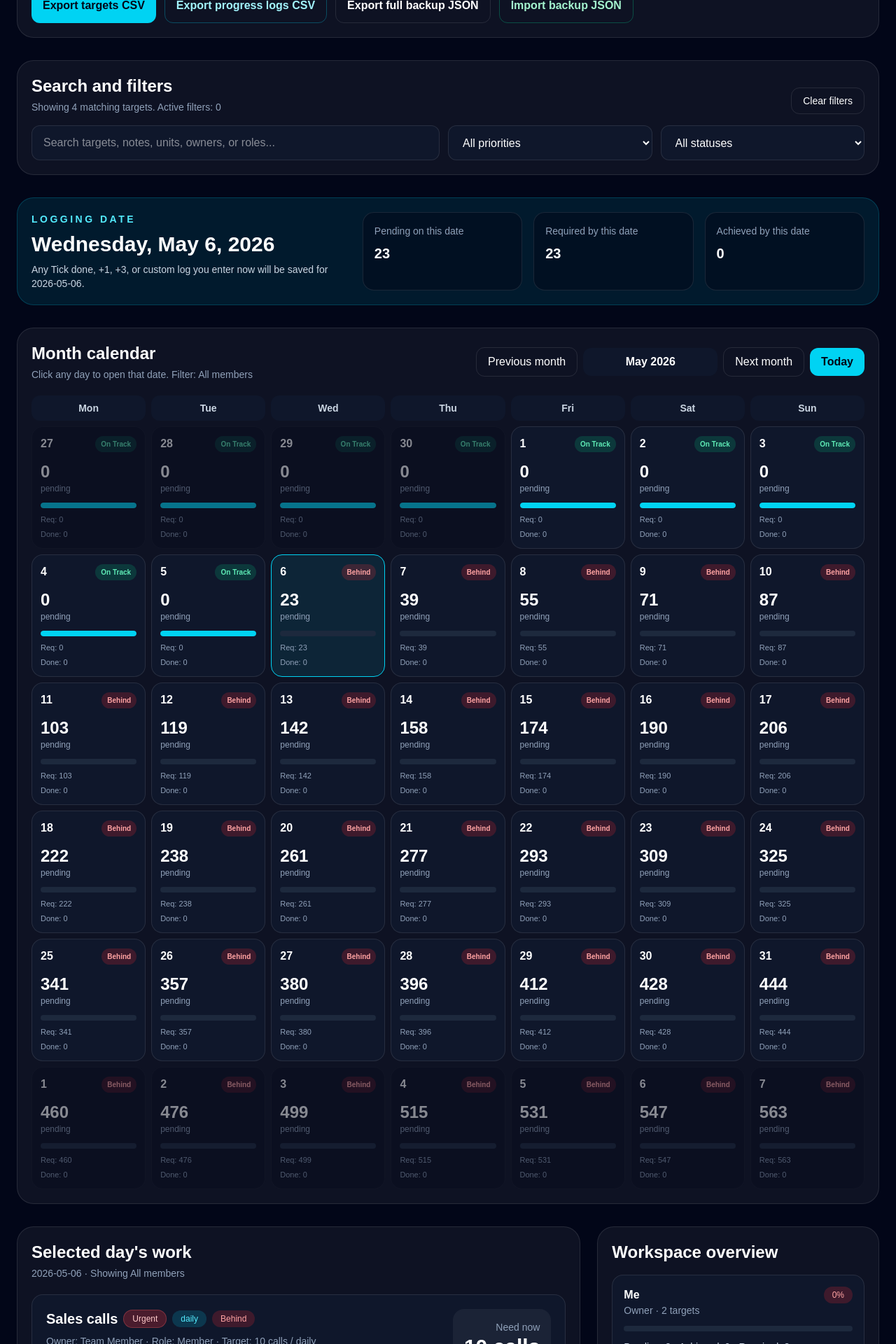
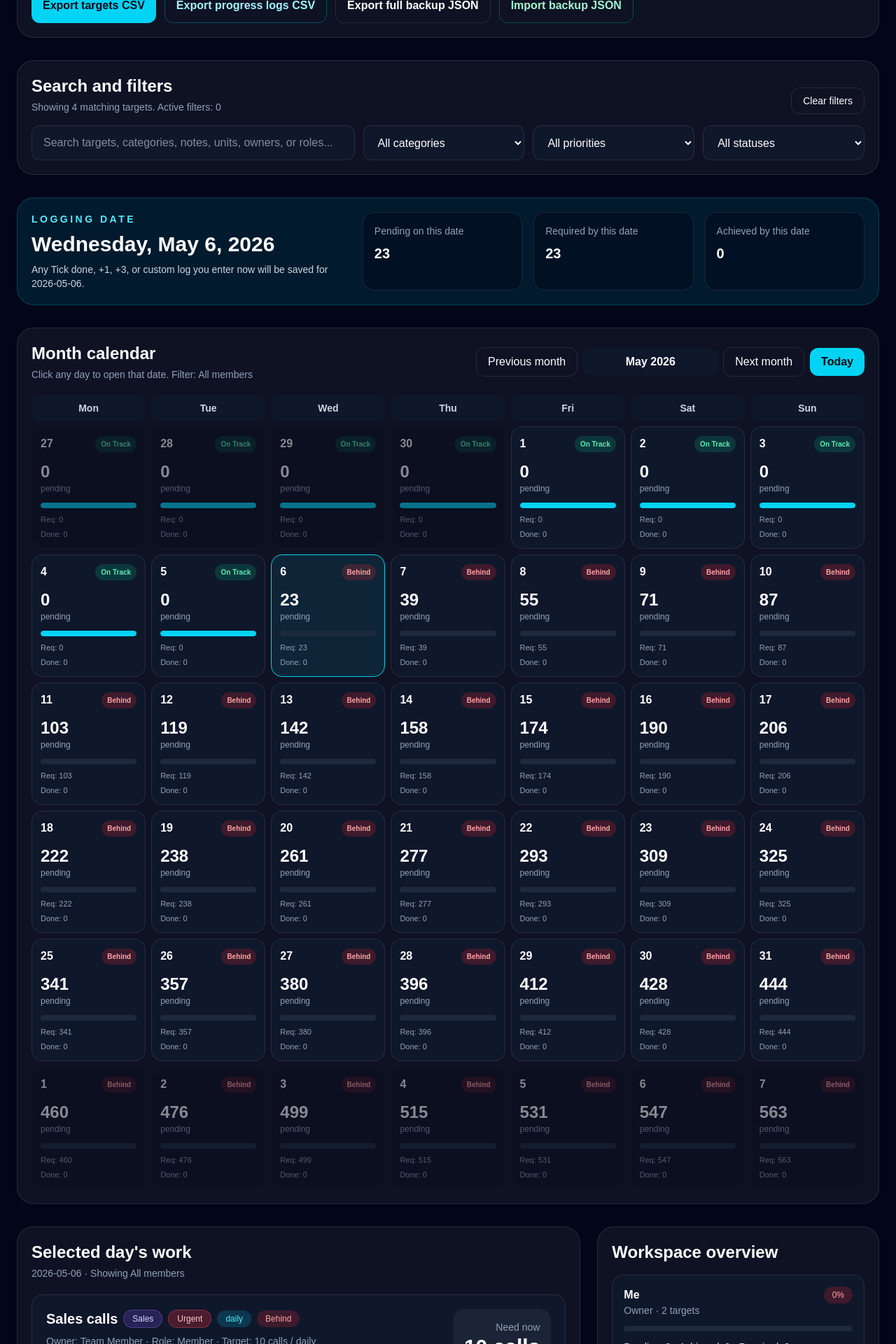
Before and after one commit to hamzajnj1997/universal-targets-tracker, a Next.js app: page / in a window 1280 px wide. Shown: the part 1220-3140 px from the top of the page at 70% size. Built offline with nearby package versions, Linux system fonts and the light colour scheme.

Commit message:
Add target categories and category filters

```diff
--- a/app/page.tsx
+++ b/app/page.tsx
@@ -7,12 +7,17 @@ type Frequency = "daily" | "weekly" | "monthly";
 type Priority = "low" | "medium" | "high" | "urgent";
 type StatusFilter = "all" | "onTrack" | "close" | "behind";
 
-type Member = { id: string; name: string; role: string };
+type Member = {
+  id: string;
+  name: string;
+  role: string;
+};
 
 type Target = {
   id: string;
   title: string;
   description: string;
+  category: string;
   priority: Priority;
   ownerId: string;
   frequency: Frequency;
@@ -58,6 +63,19 @@ const roleOptions = [
   "Viewer",
 ];
 
+const suggestedCategories = [
+  "General",
+  "School",
+  "Business",
+  "Content",
+  "Health",
+  "Family",
+  "Sales",
+  "Admin",
+  "Personal",
+  "Finance",
+];
+
 const priorityOptions: { value: Priority; label: string }[] = [
   { value: "low", label: "Low" },
   { value: "medium", label: "Medium" },
@@ -96,6 +114,7 @@ const initialTargets: Target[] = [
     title: "Make video",
     description:
       "Counts as done when the video is finished and ready to publish.",
+    category: "Content",
     priority: "high",
     ownerId: "me",
     frequency: "daily",
@@ -108,6 +127,7 @@ const initialTargets: Target[] = [
     title: "Plan content ideas",
     description:
       "Each idea should include a clear topic, hook, and basic outline.",
+    category: "Content",
     priority: "medium",
     ownerId: "me",
     frequency: "weekly",
@@ -119,6 +139,7 @@ const initialTargets: Target[] = [
     id: "calls",
     title: "Sales calls",
     description: "Only completed calls count. Missed calls carry forward.",
+    category: "Sales",
     priority: "urgent",
     ownerId: "team",
     frequency: "daily",
@@ -130,6 +151,7 @@ const initialTargets: Target[] = [
     id: "reading",
     title: "Read pages",
     description: "Pages count when they are actually read, not just opened.",
+    category: "School",
     priority: "medium",
     ownerId: "student",
     frequency: "daily",
@@ -223,12 +245,15 @@ function isPriority(value: unknown): value is Priority {
 
 function periodsDue(target: Target, dateISO: string) {
   if (dateISO < target.startDate) return 0;
+
   if (target.frequency === "daily") {
     return daysBetween(target.startDate, dateISO) + 1;
   }
+
   if (target.frequency === "weekly") {
     return Math.floor(daysBetween(target.startDate, dateISO) / 7) + 1;
   }
+
   return monthsBetween(target.startDate, dateISO) + 1;
 }
 
@@ -262,12 +287,15 @@ function priorityClass(priority: Priority) {
   if (priority === "urgent") {
     return "bg-red-500/25 text-red-200 border-red-400/30";
   }
+
   if (priority === "high") {
     return "bg-orange-500/25 text-orange-200 border-orange-400/30";
   }
+
   if (priority === "medium") {
     return "bg-blue-500/20 text-blue-200 border-blue-400/30";
   }
+
   return "bg-slate-500/20 text-slate-200 border-slate-400/30";
 }
 
@@ -325,6 +353,7 @@ export default function Home() {
   const [searchQuery, setSearchQuery] = useState("");
   const [priorityFilter, setPriorityFilter] = useState<"all" | Priority>("all");
   const [statusFilter, setStatusFilter] = useState<StatusFilter>("all");
+  const [categoryFilter, setCategoryFilter] = useState("all");
 
   const [members, setMembers] = useState<Member[]>(initialMembers);
   const [targets, setTargets] = useState<Target[]>(initialTargets);
@@ -337,6 +366,7 @@ export default function Home() {
 
   const [newTitle, setNewTitle] = useState("");
   const [newDescription, setNewDescription] = useState("");
+  const [newCategory, setNewCategory] = useState("General");
   const [newPriority, setNewPriority] = useState<Priority>("medium");
   const [newAmount, setNewAmount] = useState(1);
   const [newUnit, setNewUnit] = useState("tasks");
@@ -350,6 +380,7 @@ export default function Home() {
   const [editingTargetId, setEditingTargetId] = useState<string | null>(null);
   const [editTitle, setEditTitle] = useState("");
   const [editDescription, setEditDescription] = useState("");
+  const [editCategory, setEditCategory] = useState("General");
   const [editPriority, setEditPriority] = useState<Priority>("medium");
   const [editOwnerId, setEditOwnerId] = useState("me");
   const [editFrequency, setEditFrequency] = useState<Frequency>("daily");
@@ -363,6 +394,16 @@ export default function Home() {
   const [editingLogId, setEditingLogId] = useState<string | null>(null);
   const [editLogDate, setEditLogDate] = useState(todayISO());
   const [editLogAmount, setEditLogAmount] = useState(1);
+
+  const categoryOptions = useMemo(() => {
+    const currentCategories = targets
+      .map((target) => target.category || "General")
+      .filter(Boolean);
+
+    return Array.from(
+      new Set([...suggestedCategories, ...currentCategories])
+    ).sort((a, b) => a.localeCompare(b));
+  }, [targets]);
 
   function normalizeMembers(rawMembers: unknown[]): Member[] {
     return rawMembers
@@ -393,6 +434,10 @@ export default function Home() {
             : "Untitled target",
         description:
           typeof target.description === "string" ? target.description : "",
+        category:
+          typeof target.category === "string" && target.category.trim()
+            ? target.category.trim()
+            : "General",
         priority: isPriority(target.priority) ? target.priority : "medium",
         ownerId:
           typeof target.ownerId === "string" && target.ownerId
@@ -446,12 +491,15 @@ export default function Home() {
         if (Array.isArray(parsedData.members)) {
           setMembers(normalizeMembers(parsedData.members));
         }
+
         if (Array.isArray(parsedData.targets)) {
           setTargets(normalizeTargets(parsedData.targets));
         }
+
         if (Array.isArray(parsedData.logs)) {
           setLogs(normalizeLogs(parsedData.logs));
         }
+
         if (typeof parsedData.lastSavedAt === "string") {
           setLastSavedAt(parsedData.lastSavedAt);
         }
@@ -491,7 +539,9 @@ export default function Home() {
     const pending = Math.max(0, required - achieved);
     const surplus = Math.max(0, achieved - required);
     const progress =
-      required === 0 ? 100 : Math.min(100, Math.round((achieved / required) * 100));
+      required === 0
+        ? 100
+        : Math.min(100, Math.round((achieved / required) * 100));
 
     const recentLogs = logs
       .filter((log) => log.targetId === target.id)
@@ -519,13 +569,19 @@ export default function Home() {
 
     const memberMatches =
       selectedMemberId === "all" || row.target.ownerId === selectedMemberId;
+
     const priorityMatches =
       priorityFilter === "all" || row.target.priority === priorityFilter;
+
     const statusMatches = statusMatchesFilter(row.status, statusFilter);
+
+    const categoryMatches =
+      categoryFilter === "all" || row.target.category === categoryFilter;
 
     const searchableText = [
       row.target.title,
       row.target.description,
+      row.target.category,
       row.target.unit,
       row.target.frequency,
       priorityLabel(row.target.priority),
@@ -537,7 +593,13 @@ export default function Home() {
 
     const searchMatches = !query || searchableText.includes(query);
 
-    return memberMatches && priorityMatches && statusMatches && searchMatches;
+    return (
+      memberMatches &&
+      priorityMatches &&
+      statusMatches &&
+      categoryMatches &&
+      searchMatches
+    );
   }
 
   function calculateDaySnapshot(dateISO: string) {
@@ -549,7 +611,9 @@ export default function Home() {
     const achieved = rows.reduce((sum, row) => sum + row.achieved, 0);
     const pending = rows.reduce((sum, row) => sum + row.pending, 0);
     const progress =
-      required === 0 ? 100 : Math.min(100, Math.round((achieved / required) * 100));
+      required === 0
+        ? 100
+        : Math.min(100, Math.round((achieved / required) * 100));
 
     return {
       date: dateISO,
@@ -562,7 +626,9 @@ export default function Home() {
   }
 
   const dashboard = useMemo(() => {
-    return targets.map((target) => calculateTargetSnapshot(target, selectedDate));
+    return targets.map((target) =>
+      calculateTargetSnapshot(target, selectedDate)
+    );
   }, [targets, logs, selectedDate, members]);
 
   const visibleDashboard = useMemo(() => {
@@ -572,9 +638,11 @@ export default function Home() {
       .sort((a, b) => {
         const priorityDifference =
           priorityRank(b.target.priority) - priorityRank(a.target.priority);
+
         if (priorityDifference !== 0) return priorityDifference;
 
         const pendingDifference = b.pending - a.pending;
+
         if (pendingDifference !== 0) return pendingDifference;
 
         return a.target.title.localeCompare(b.target.title);
@@ -585,6 +653,7 @@ export default function Home() {
     searchQuery,
     priorityFilter,
     statusFilter,
+    categoryFilter,
     members,
   ]);
 
@@ -598,7 +667,9 @@ export default function Home() {
       const achieved = memberRows.reduce((sum, row) => sum + row.achieved, 0);
       const pending = memberRows.reduce((sum, row) => sum + row.pending, 0);
       const progress =
-        required === 0 ? 100 : Math.min(100, Math.round((achieved / required) * 100));
+        required === 0
+          ? 100
+          : Math.min(100, Math.round((achieved / required) * 100));
 
       return {
         member,
@@ -620,6 +691,7 @@ export default function Home() {
     searchQuery,
     priorityFilter,
     statusFilter,
+    categoryFilter,
     targets,
     logs,
     members,
@@ -656,8 +728,6 @@ export default function Home() {
       if (day.active && day.complete) {
         runningStreak += 1;
         bestStreak = Math.max(bestStreak, runningStreak);
-      } else if (day.active) {
-        runningStreak = 0;
       } else {
         runningStreak = 0;
       }
@@ -688,6 +758,7 @@ export default function Home() {
     searchQuery,
     priorityFilter,
     statusFilter,
+    categoryFilter,
     targets,
     logs,
     members,
@@ -717,6 +788,7 @@ export default function Home() {
     searchQuery,
     priorityFilter,
     statusFilter,
+    categoryFilter,
     targets,
     logs,
     members,
@@ -731,6 +803,7 @@ export default function Home() {
     setSearchQuery("");
     setPriorityFilter("all");
     setStatusFilter("all");
+    setCategoryFilter("all");
     setSelectedMemberId("all");
   }
 
@@ -821,6 +894,7 @@ export default function Home() {
     setEditingTargetId(target.id);
     setEditTitle(target.title);
     setEditDescription(target.description ?? "");
+    setEditCategory(target.category || "General");
     setEditPriority(target.priority ?? "medium");
     setEditOwnerId(target.ownerId);
     setEditFrequency(target.frequency);
@@ -832,6 +906,7 @@ export default function Home() {
     setEditingTargetId(null);
     setEditTitle("");
     setEditDescription("");
+    setEditCategory("General");
     setEditPriority("medium");
     setEditOwnerId("me");
     setEditFrequency("daily");
@@ -864,6 +939,7 @@ export default function Home() {
               ...target,
               title: editTitle.trim(),
               description: editDescription.trim(),
+              category: editCategory.trim() || "General",
               priority: editPriority,
               ownerId: editOwnerId,
               frequency: editFrequency,
@@ -927,6 +1003,7 @@ export default function Home() {
         id: crypto.randomUUID(),
         title: newTitle.trim(),
         description: newDescription.trim(),
+        category: newCategory.trim() || "General",
         priority: newPriority,
         ownerId: newOwnerId,
         frequency: newFrequency,
@@ -938,6 +1015,7 @@ export default function Home() {
 
     setNewTitle("");
     setNewDescription("");
+    setNewCategory("General");
     setNewPriority("medium");
     setNewAmount(1);
     setNewUnit("tasks");
@@ -972,6 +1050,7 @@ export default function Home() {
     setTargets((currentTargets) =>
       currentTargets.filter((item) => item.id !== targetId)
     );
+
     setLogs((currentLogs) =>
       currentLogs.filter((log) => log.targetId !== targetId)
     );
@@ -1003,9 +1082,11 @@ export default function Home() {
     setMembers((currentMembers) =>
       currentMembers.filter((item) => item.id !== memberId)
     );
+
     setTargets((currentTargets) =>
       currentTargets.filter((target) => target.ownerId !== memberId)
     );
+
     setLogs((currentLogs) =>
       currentLogs.filter((log) => !memberTargetIds.includes(log.targetId))
     );
@@ -1048,6 +1129,7 @@ export default function Home() {
         target.id,
         target.title,
         target.description,
+        target.category,
         priorityLabel(target.priority),
         owner?.name ?? "Unknown",
         owner?.role ?? "Unknown",
@@ -1063,6 +1145,7 @@ export default function Home() {
         "Target ID",
         "Title",
         "Description",
+        "Category",
         "Priority",
         "Owner",
         "Owner Role",
@@ -1090,6 +1173,7 @@ export default function Home() {
         log.achievedAmount,
         target?.unit ?? "",
         target?.title ?? "Deleted target",
+        target?.category ?? "",
         log.targetId,
         owner?.name ?? "Unknown",
         owner?.role ?? "Unknown",
@@ -1104,6 +1188,7 @@ export default function Home() {
         "Achieved Amount",
         "Unit",
         "Target Title",
+        "Category",
         "Target ID",
         "Owner",
         "Owner Role",
@@ -1123,7 +1208,7 @@ export default function Home() {
     const backup = {
       exportedAt: new Date().toISOString(),
       appName: "Universal Targets Tracker",
-      version: 18,
+      version: 19,
       selectedDate,
       calendarMonth,
       lastSavedAt,
@@ -1198,6 +1283,7 @@ export default function Home() {
       setSearchQuery("");
       setPriorityFilter("all");
       setStatusFilter("all");
+      setCategoryFilter("all");
       setManualAmounts({});
       cancelEditingTarget();
       cancelEditingMember();
@@ -1238,7 +1324,9 @@ export default function Home() {
     setSearchQuery("");
     setPriorityFilter("all");
     setStatusFilter("all");
+    setCategoryFilter("all");
     setNewOwnerId("me");
+    setNewCategory("General");
     setManualAmounts({});
     cancelEditingTarget();
     cancelEditingMember();
@@ -1261,11 +1349,18 @@ export default function Home() {
     selectedMemberId !== "all" ? "member" : "",
     priorityFilter !== "all" ? "priority" : "",
     statusFilter !== "all" ? "status" : "",
+    categoryFilter !== "all" ? "category" : "",
   ].filter(Boolean).length;
 
   return (
     <main className="min-h-screen bg-slate-950 px-6 py-8 text-white">
       <div className="mx-auto max-w-7xl">
+        <datalist id="category-options">
+          {categoryOptions.map((category) => (
+            <option key={category} value={category} />
+          ))}
+        </datalist>
+
         <header className="mb-8 flex flex-col gap-4 xl:flex-row xl:items-center xl:justify-between">
           <div>
             <p className="text-sm font-semibold uppercase tracking-[0.3em] text-cyan-400">
@@ -1437,7 +1532,8 @@ export default function Home() {
           </button>
 
           <p className="flex items-center text-sm text-slate-400">
-            Streaks update automatically when you log progress or change filters.
+            Categories now help group targets by school, business, content,
+            health, family, sales, admin, or any custom area.
           </p>
         </section>
 
@@ -1507,13 +1603,26 @@ export default function Home() {
             </button>
           </div>
 
-          <div className="grid gap-3 lg:grid-cols-[2fr_1fr_1fr]">
+          <div className="grid gap-3 xl:grid-cols-[2fr_1fr_1fr_1fr]">
             <input
               value={searchQuery}
               onChange={(event) => setSearchQuery(event.target.value)}
-              placeholder="Search targets, notes, units, owners, or roles..."
+              placeholder="Search targets, categories, notes, units, owners, or roles..."
               className="rounded-xl border border-white/10 bg-slate-900 px-4 py-3 text-white"
             />
+
+            <select
+              value={categoryFilter}
+              onChange={(event) => setCategoryFilter(event.target.value)}
+              className="rounded-xl border border-white/10 bg-slate-900 px-4 py-3 text-white"
+            >
+              <option value="all">All categories</option>
+              {categoryOptions.map((category) => (
+                <option key={category} value={category}>
+                  Category: {category}
+                </option>
+              ))}
+            </select>
 
             <select
               value={priorityFilter}
@@ -1710,6 +1819,18 @@ export default function Home() {
                             />
                           </FieldLabel>
 
+                          <FieldLabel label="Category">
+                            <input
+                              list="category-options"
+                              value={editCategory}
+                              onChange={(event) =>
+                                setEditCategory(event.target.value)
+                              }
+                              placeholder="Example: School"
+                              className="w-full rounded-xl border border-white/10 bg-slate-950 px-4 py-3 text-white"
+                            />
+                          </FieldLabel>
+
                           <FieldLabel label="Priority">
                             <select
                               value={editPriority}
@@ -1815,6 +1936,10 @@ export default function Home() {
                               <h3 className="text-xl font-semibold">
                                 {row.target.title}
                               </h3>
+
+                              <span className="rounded-full border border-violet-400/30 bg-violet-500/20 px-3 py-1 text-xs font-medium text-violet-200">
+                                {row.target.category || "General"}
+                              </span>
 
                               <span
                                 className={`rounded-full border px-3 py-1 text-xs font-medium ${priorityClass(
@@ -2222,6 +2347,14 @@ export default function Home() {
                   className="w-full rounded-xl border border-white/10 bg-slate-900 px-4 py-3 text-white"
                 />
 
+                <input
+                  list="category-options"
+                  value={newCategory}
+                  onChange={(event) => setNewCategory(event.target.value)}
+                  placeholder="Category, e.g. School"
+                  className="w-full rounded-xl border border-white/10 bg-slate-900 px-4 py-3 text-white"
+                />
+
                 <textarea
                   value={newDescription}
                   onChange={(event) => setNewDescription(event.target.value)}
```
